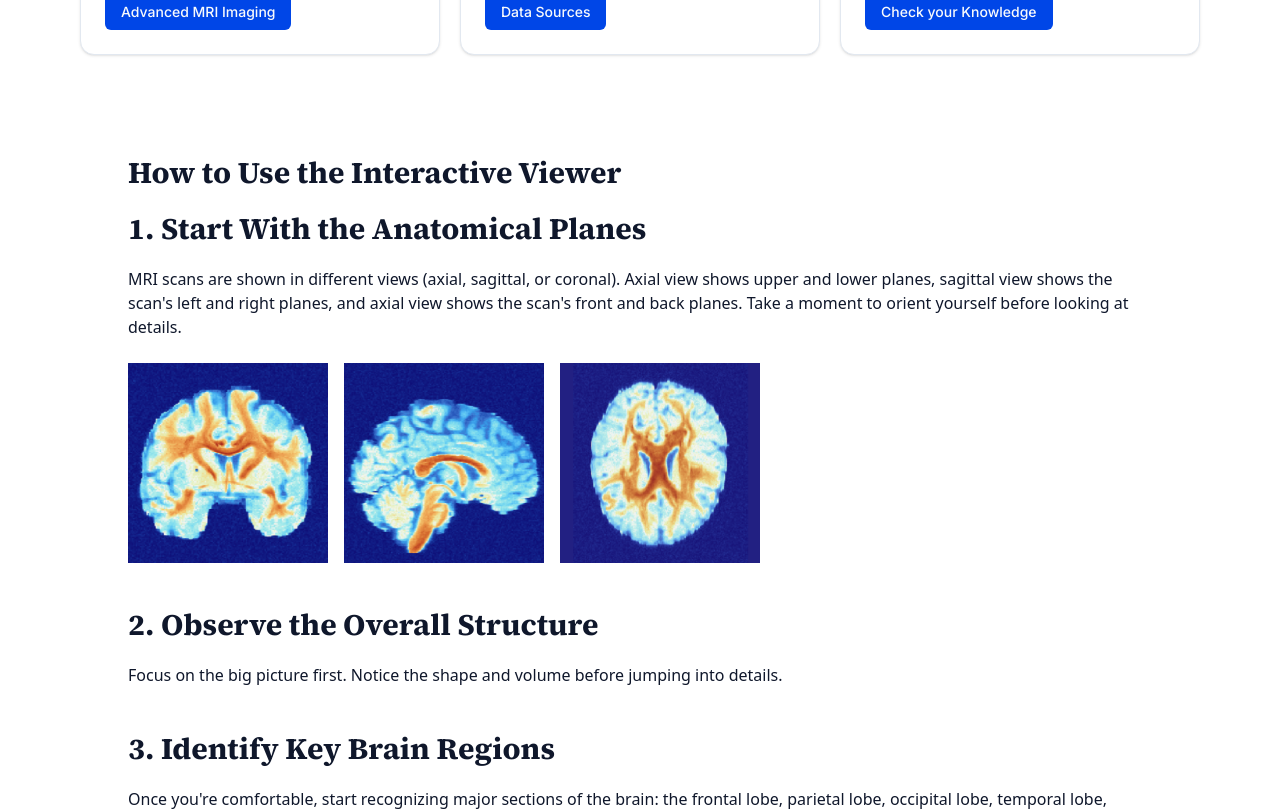
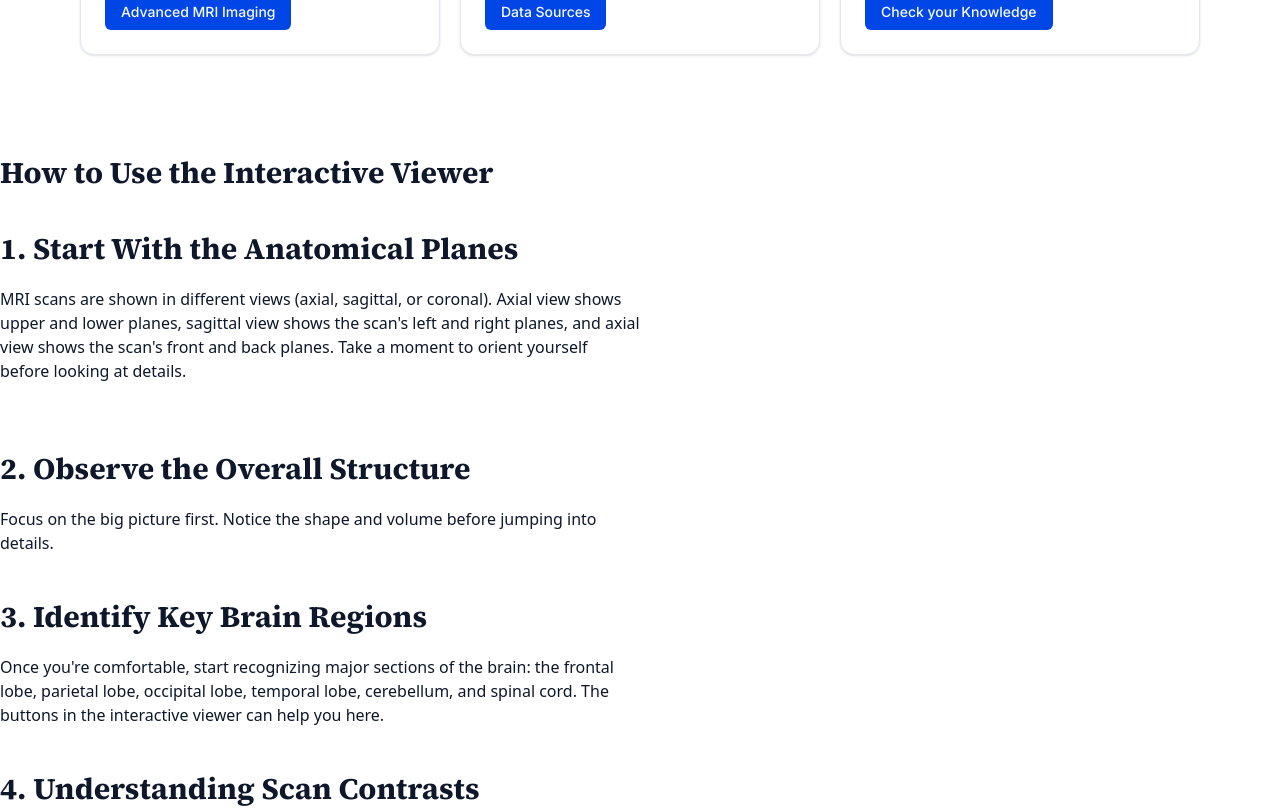
Before and after one commit to mikaelatho/medical-imagers-shadcn, a Next.js app: page /explore in a window 1280 px wide. Shown: the part 1600-2411 px from the top of the page. Built offline with nearby package versions, Linux system fonts and the light colour scheme; no server answers.

Commit message:
Walkthrough page columns

```diff
--- a/app/explore/page.tsx
+++ b/app/explore/page.tsx
@@ -219,10 +219,18 @@ export default function Explore() {
 
       {/* ----------WALK THROUGH---------- */}
 
-      <div className="text-left" style={{ paddingLeft: "10%", paddingRight: "10%", paddingBottom: "10%" }}>
+      <div style={{display: "grid", gridTemplateColumns: "50% 50%", gap: "30px", alignItems: "start", marginLeft: "start"}}>
+
+      {/* ----------LEFT COLUMN---------- */}
+
+      <div style={{display: "flex", flexDirection: "column"}}>
+
+         {/* ---TITLE---*/}
             <h2 className="text-4xl sm:text-3xl font-bold font-source-serif-4 text-black-700 my-5 text-left">
               How to Use the Interactive Viewer
           </h2>
+
+          {/* ---STEP ONE---*/}
           <h3 className="text-2xl sm:text-3xl font-bold font-source-serif-4 text-black-700 my-5 text-left">
               1. Start With the Anatomical Planes
           </h3>
@@ -232,32 +240,16 @@ export default function Explore() {
             a moment to orient yourself before looking at details.
         </p>
         <br />
+        <br />
 
-        <div className="flex gap-4">
-          <img
-            src={"/explore-assets/images/CoronalAnterior_Slice.png"}
-            alt="Coronal Anterior Slice"
-            style={{ width: "200px", height: "200px" }}
-          />
-          <img
-            src={"/explore-assets/images/LeftSagittal_Slice.png"}
-            alt="Left Sagittal Slice"
-            style={{ width: "200px", height: "200px" }}
-          />
-          <img
-            src={"/explore-assets/images/UpperAxial_Slice.png"}
-            alt="Upper Axial Slice"
-            style={{ width: "200px", height: "200px" }}
-          />
-        </div>
-
-        <br />
+         {/* ---STEP TWO---*/}
         <h3 className="text-2xl sm:text-3xl font-bold font-source-serif-4 text-black-700 my-5 text-left">
           2. Observe the Overall Structure
         </h3>
         <p>Focus on the big picture first. Notice the shape and volume before jumping into details.</p>
         <br />
 
+         {/* ---STEP THREE---*/}
         <h3 className="text-2xl sm:text-3xl font-bold font-source-serif-4 text-black-700 my-5 text-left">
           3. Identify Key Brain Regions
         </h3>
@@ -267,6 +259,7 @@ export default function Explore() {
         </p>
         <br />
 
+         {/* ---STEP FOUR---*/}
         <h3 className="text-2xl sm:text-3xl font-bold font-source-serif-4 text-black-700 my-5 text-left">
           4. Understanding Scan Contrasts
         </h3>
@@ -278,6 +271,7 @@ export default function Explore() {
         </p>
         <br />
 
+         {/* ---STEP FIVE---*/}
         <h3 className="text-2xl sm:text-3xl font-bold font-source-serif-4 text-black-700 my-5 text-left">
           5. Explore at Your Own Pace
         </h3>
@@ -287,6 +281,13 @@ export default function Explore() {
           visually is the main goal.
         </p>
         <br />
+
+        </div>
+
+        <div style={{display: "flex", flexDirection: "column"}}>
+
+        </div>
+
         </div>
     </main>
   );
```
Lines whose indentation alone changed are shown as unchanged.
